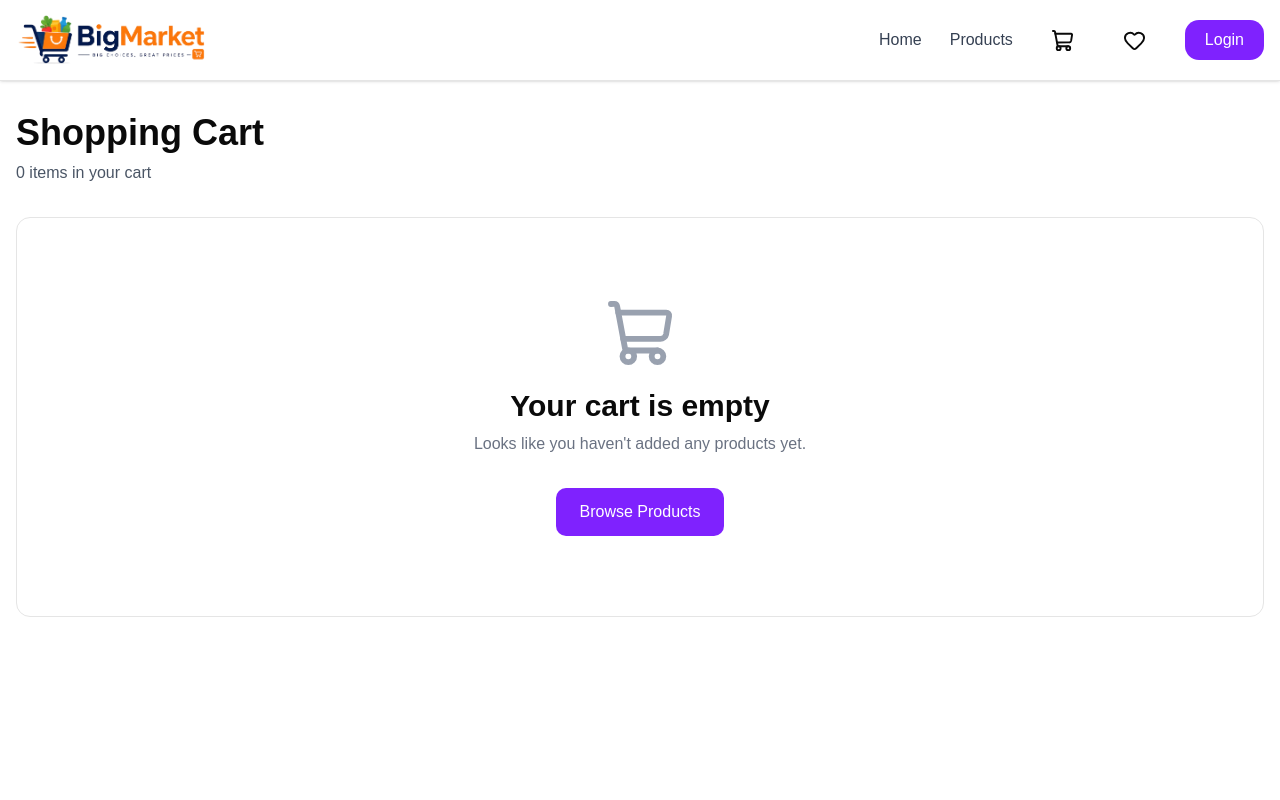
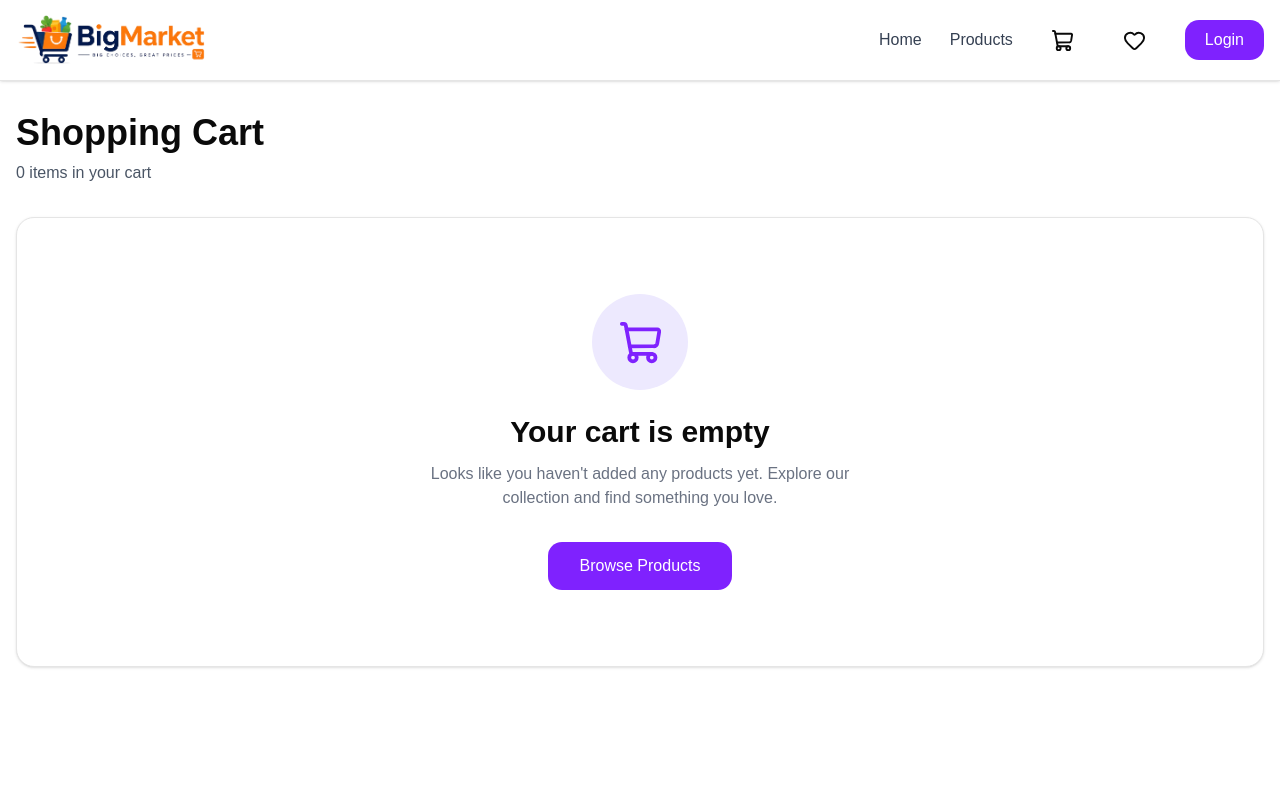
Before and after one commit to shahbazalamjobs/bigmarket, a React (Vite) app: page /cart in a window 1280 px wide. Shown: the top 800 px of the page. Built offline with nearby package versions, Linux system fonts and the light colour scheme.

Commit message:
(refactor): empty pages ui updates

```diff
--- a/src/components/cart/EmptyCart.jsx
+++ b/src/components/cart/EmptyCart.jsx
@@ -3,18 +3,23 @@ import { Link } from "react-router-dom";
 
 function EmptyCart() {
   return (
-    <div className="flex flex-col items-center justify-center rounded-xl border py-20 text-center">
-      <ShoppingCart size={70} className="mb-5 text-gray-400" />
+    <div className="flex min-h-[450px] flex-col items-center justify-center rounded-2xl border bg-white p-8 text-center shadow-sm">
+      <div className="flex h-24 w-24 items-center justify-center rounded-full bg-violet-100 text-violet-600">
+        <ShoppingCart size={45} />
+      </div>
 
-      <h2 className="text-3xl font-bold">Your cart is empty</h2>
+      <h2 className="mt-6 text-3xl font-bold">
+        Your cart is empty
+      </h2>
 
-      <p className="mt-2 text-gray-500">
-        Looks like you haven't added any products yet.
+      <p className="mt-3 max-w-md text-gray-500">
+        Looks like you haven't added any products yet. Explore our collection
+        and find something you love.
       </p>
 
       <Link
         to="/products"
-        className="mt-8 rounded-lg bg-violet-600 px-6 py-3 font-medium text-white transition hover:bg-violet-700"
+        className="mt-8 rounded-xl bg-violet-600 px-8 py-3 font-medium text-white transition hover:bg-violet-700"
       >
         Browse Products
       </Link>
--- a/src/components/wishlist/EmptyWishlist.jsx
+++ b/src/components/wishlist/EmptyWishlist.jsx
@@ -1,13 +1,25 @@
 import { Heart } from "lucide-react";
+import { Link } from "react-router-dom";
 
 function EmptyWishlist() {
   return (
-    <div className="flex min-h-[400px] flex-col items-center justify-center gap-4">
-      <Heart size={60} className="text-gray-400" />
+    <div className="flex min-h-[450px] flex-col items-center justify-center rounded-2xl border bg-white p-8 text-center shadow-sm">
+      <div className="flex h-24 w-24 items-center justify-center rounded-full bg-violet-100 text-violet-600">
+        <Heart size={45} />
+      </div>
 
-      <h2 className="text-2xl font-bold">Your Wishlist is Empty</h2>
+      <h2 className="mt-6 text-3xl font-bold">Your Wishlist is Empty</h2>
 
-      <p className="text-gray-500">Save products you love here</p>
+      <p className="mt-3 max-w-md text-gray-500">
+        Save your favorite products here and easily find them whenever you want.
+      </p>
+
+      <Link
+        to="/products"
+        className="mt-8 rounded-xl bg-violet-600 px-8 py-3 font-medium text-white transition hover:bg-violet-700"
+      >
+        Explore Products
+      </Link>
     </div>
   );
 }
--- a/src/features/products/productsSlice.js
+++ b/src/features/products/productsSlice.js
@@ -4,12 +4,13 @@ import {
   fetchProducts,
   fetchProductById,
   fetchCategories,
+  fetchProductsByCategory as fetchProductsByCategoryAPI,
 } from "./productsAPI";
 
 const initialState = {
   // All products fetched once
   allProducts: [],
-
+  categoryProducts: [],
   categories: [],
   selectedProduct: null,
 
@@ -72,6 +73,21 @@ export const getCategories = createAsyncThunk(
     } catch (error) {
       return thunkAPI.rejectWithValue(
         error.message || "Failed to fetch categories",
+      );
+    }
+  },
+);
+
+export const fetchProductsByCategory = createAsyncThunk(
+  "products/fetchProductsByCategory",
+  async ({ category, page = 1, limit = 12 }, thunkAPI) => {
+    try {
+      const data = await fetchProductsByCategoryAPI(category, page, limit);
+
+      return data;
+    } catch (error) {
+      return thunkAPI.rejectWithValue(
+        error.message || "Failed to fetch category products",
       );
     }
   },
@@ -184,6 +200,25 @@ const productsSlice = createSlice({
         state.isLoading = false;
         state.error = action.payload;
       });
+
+    builder
+
+      .addCase(fetchProductsByCategory.pending, (state) => {
+        state.isLoading = true;
+        state.error = null;
+      })
+
+      .addCase(fetchProductsByCategory.fulfilled, (state, action) => {
+        state.isLoading = false;
+
+        state.categoryProducts = action.payload.products;
+      })
+
+      .addCase(fetchProductsByCategory.rejected, (state, action) => {
+        state.isLoading = false;
+
+        state.error = action.payload;
+      });
   },
 });
 
--- a/src/pages/CategoryProducts.jsx
+++ b/src/pages/CategoryProducts.jsx
@@ -17,7 +17,13 @@ function CategoryProducts() {
   );
 
   useEffect(() => {
-    dispatch(fetchProductsByCategory(category));
+    dispatch(
+      fetchProductsByCategory({
+        category,
+        page: 1,
+        limit: 12,
+      }),
+    );
   }, [dispatch, category]);
 
   if (isLoading) {
```
